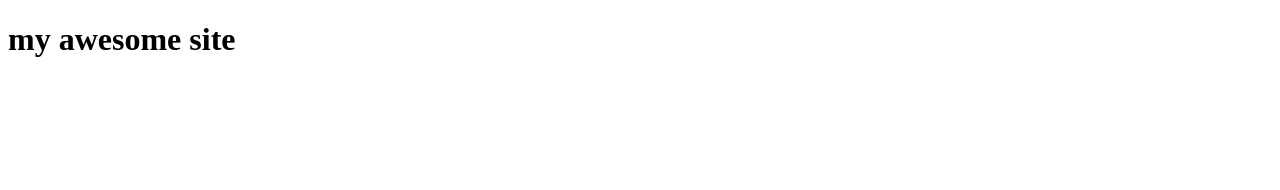
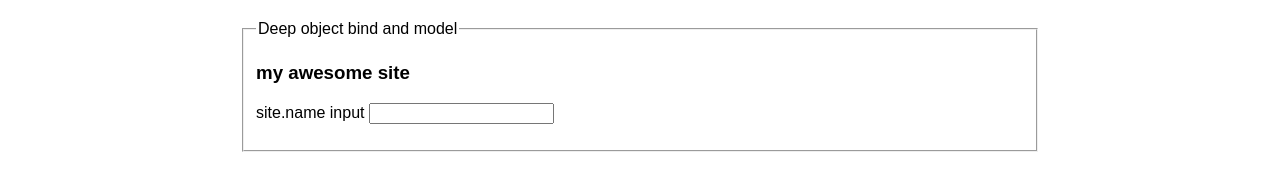
Before and after one commit to quicoto/two-way-data-binding, a website with bundled scripts: page develop/index.html in a window 1280 px wide. Built offline with nearby package versions, Linux system fonts and the light colour scheme.

Commit message:
docs: adds examples for development

```diff
--- a/develop/index.html
+++ b/develop/index.html
@@ -6,8 +6,21 @@
   <meta name="viewport" content="width=device-width, initial-scale=1.0">
   <title>Develop - Two Way Data Binding</title>
   <script src="index.min.js" defer></script>
+  <style>
+    body { margin: 20px; font-family: Arial, Helvetica, sans-serif; }
+    main { max-width: 800px; margin: 0 auto; }
+  </style>
 </head>
 <body>
-  <h1 data-bind="site.name">Default value</h1>
+  <main>
+    <fieldset>
+      <legend>Deep object bind and model</legend>
+      <h3 data-bind="site.name">Default value</h3>
+      <p>
+        <label for="site-name-input">site.name input</label>
+        <input type="text" data-model="site.name" id="site-name-input">
+      </p>
+    </fieldset>
+  </main>
 </body>
 </html>
```
